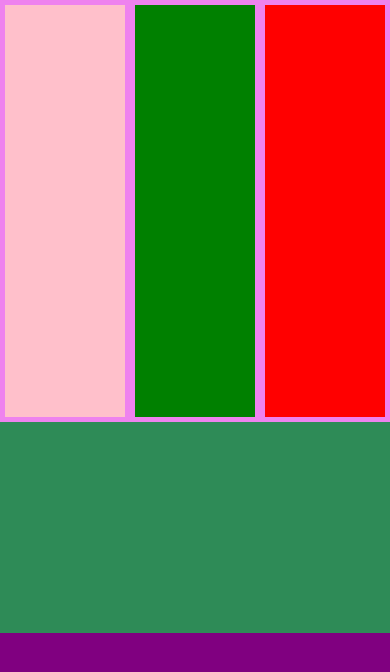
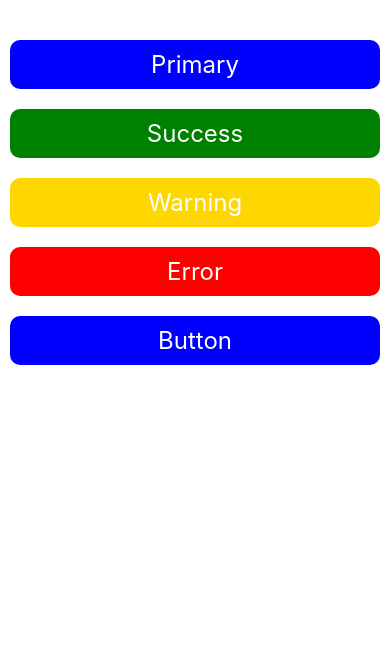
Before and after one commit to mtalhaleo2002/RN-App-From-Bg, a React Native app: screen / in a window 390 px wide. Shown: the top 672 px of the page. Built offline with nearby package versions, Linux system fonts and the light colour scheme.

Commit message:
TouchableHighlight | Style With Button

```diff
--- a/App.tsx
+++ b/App.tsx
@@ -1,16 +1,24 @@
 import React from 'react';
-import { Button, Text, View, StyleSheet } from 'react-native';
+import { View, StyleSheet, TouchableHighlight, Text } from 'react-native';
 
 const App = () => {
   return (
     <View style={styles.container}>
-      <View style={styles.box1}>
-        <View style={styles.innerBox1}></View>
-        <View style={styles.innerBox2}></View>
-        <View style={styles.innerBox3}></View>
-      </View>
-      <View style={styles.box2}></View>
-      <View style={styles.box3}></View>
+      <TouchableHighlight>
+        <Text style={[styles.button, styles.primary]}>Primary</Text>
+      </TouchableHighlight>
+      <TouchableHighlight>
+        <Text style={[styles.button, styles.success]}>Success</Text>
+      </TouchableHighlight>
+      <TouchableHighlight>
+        <Text style={[styles.button, styles.warning]}>Warning</Text>
+      </TouchableHighlight>
+      <TouchableHighlight>
+        <Text style={[styles.button, styles.error]}>Error</Text>
+      </TouchableHighlight>
+      <TouchableHighlight>
+        <Text style={styles.button}>Button</Text>
+      </TouchableHighlight>
     </View>
   );
 };
@@ -18,34 +26,31 @@
 const styles = StyleSheet.create({
   container: {
     flex: 1,
+    marginTop: 30,
   },
-  box1: {
-    backgroundColor: 'violet',
-    flex: 2,
-    flexDirection: 'row',
+  button: {
+    backgroundColor: 'blue',
+    fontSize: 24,
+    margin: 10,
+    padding: 10,
+    borderRadius: 10,
+    color: 'white',
+    textAlign: 'center',
+    shadowColor: '#000',
+    shadowOpacity: 1,
+    elevation: 10,
   },
-  box2: {
-    backgroundColor: 'seagreen',
-    flex: 1,
+  primary: {
+    backgroundColor: 'blue',
   },
-  box3: {
-    backgroundColor: 'purple',
-    flex: 1,
+  success: {
+    backgroundColor: 'green',
   },
-  innerBox1: {
-    backgroundColor: 'pink',
-    flex: 1,
-    margin: 5,
+  warning: {
+    backgroundColor: 'gold',
   },
-  innerBox2: {
-    backgroundColor: 'green',
-    flex: 1,
-    margin: 5,
-  },
-  innerBox3: {
+  error: {
     backgroundColor: 'red',
-    flex: 1,
-    margin: 5,
   },
 });
 
```
